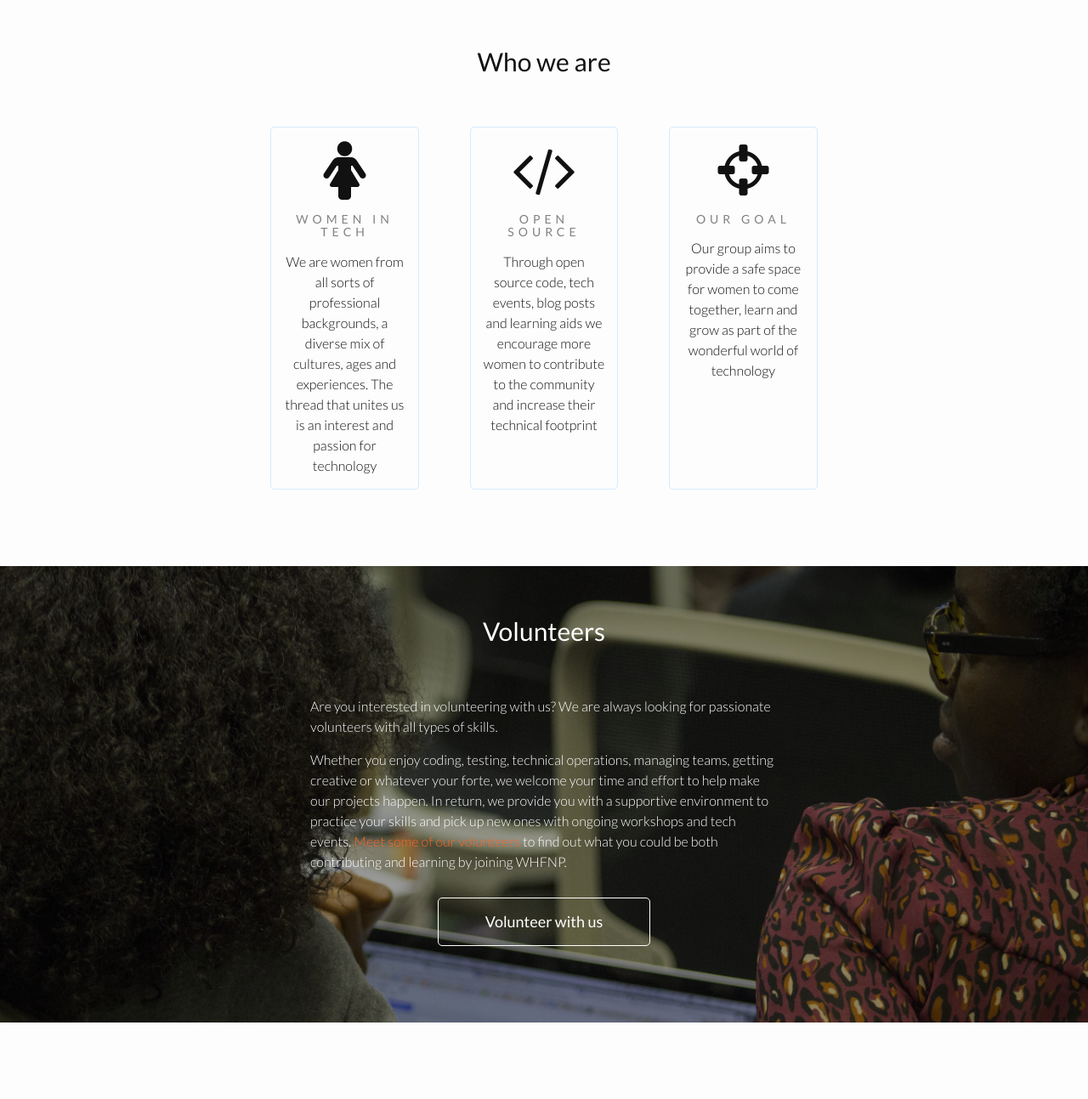
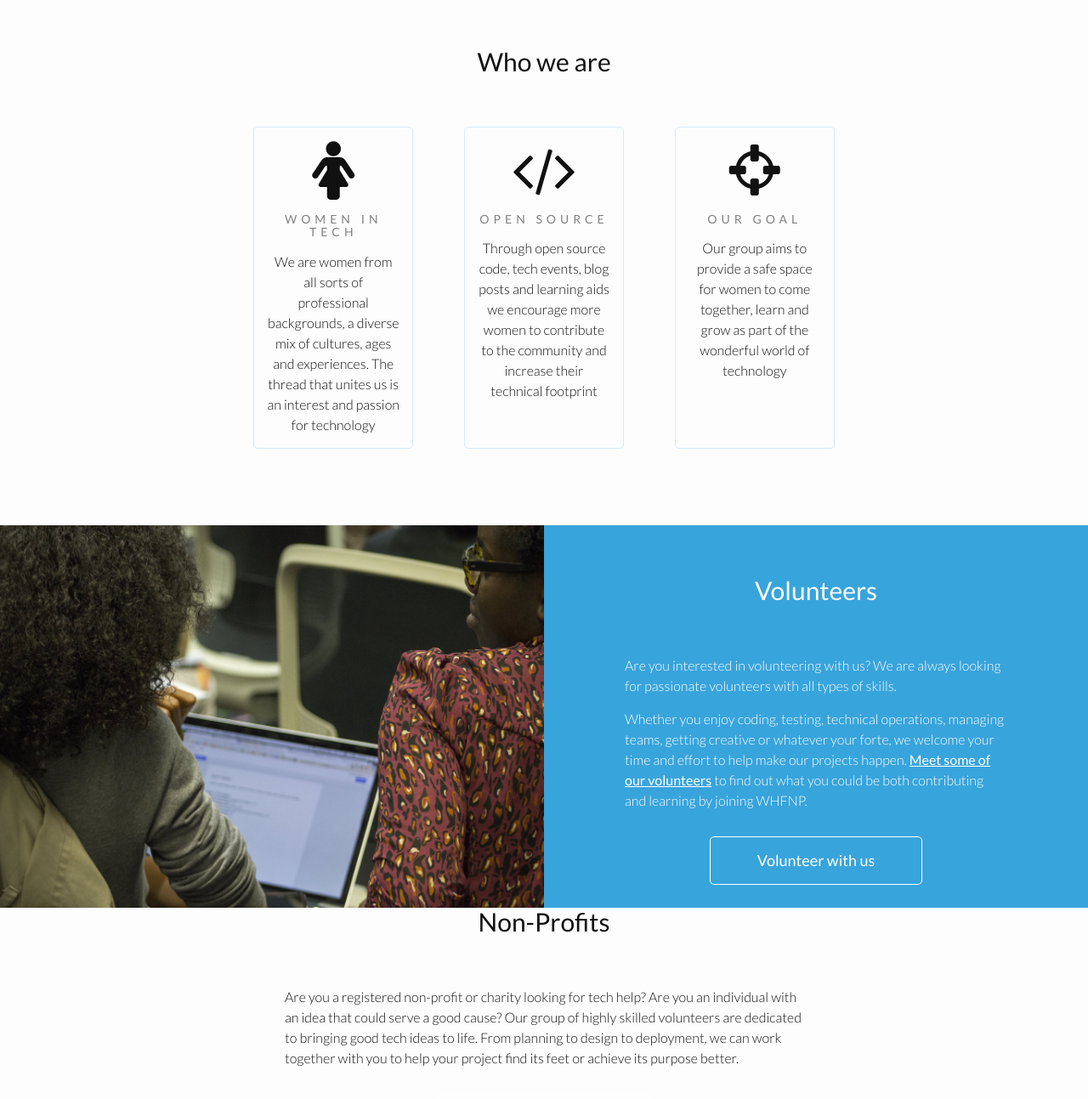
Before and after one commit to EChesters/WHFNP-Website, a Jekyll site: the page built from index.html, in a window 1280 px wide, cut to the strip 606-1980 px from the top of the page. Shown: the top 1293 px of the strip at 85% size. Built offline with Jekyll 4.4.1, drawn with Linux system fonts in a browser that asks for light colours; nearby versions of some CDN libraries; before the commit the page ends 1809 px from its top, so only the background shows below that.

Commit message:
Changed volunteers section and started on NPs

```diff
--- a/_layouts/default.html
+++ b/_layouts/default.html
@@ -4,7 +4,7 @@
   {% include head.html %}
 
   <body>
-    <div class="container-fluid">
+    <div class="container-fluid no-padding">
       <div class="row">
         {% include navbar.html %}
       </div>
--- a/_sass/_base.scss
+++ b/_sass/_base.scss
@@ -204,3 +204,8 @@ pre {
         }
     }
 }
+
+.no-padding {
+    padding-left: 0;
+    padding-right: 0;
+}
--- a/_sass/_section.scss
+++ b/_sass/_section.scss
@@ -1,11 +1,10 @@
 .section {
   margin-right: initial !important;
-  padding: 60px;
-  // overflow-x:
-
+  overflow: hidden;
 
   &.first {
     margin-top: $banner-height;
+    padding: 60px;
   }
 
   h2 {
@@ -13,22 +12,38 @@
   }
 
   &#volunteers {
-    background-image: url("/images/home-page/home-2.jpg");
-    // background-image: url("//echesters.github.io/WHFNP-Website/images/home-page/home-2.jpg");
-    background-size: cover;
+    display: flex;
+    overflow-x: hidden;
+    max-height: 450px;
+    background-color: $color-2;
     color: #fff;
-    left: 0;
-    position: absolute;
 
-    &:before {
+    // h2 {
+    //   margin: 30px 0;
+    // }
+
+    a {
+      color: #fff;
+      font-weight: $base-font-weight;
+      text-decoration: underline;
+
+      &.btn {
+        text-decoration: none;
+      }
+    }
+
+    img {
       width: 100%;
       height: 100%;
-      position: absolute;
-      top: 0;
-      left: 0;
-      background: rgba(0,0,0, 0.4);
-      content: '';
     }
+  }
+
+  &#non-profits {
+    // background-image:
+  }
+
+  .description {
+    margin-top: 60px;
   }
 }
 
--- a/css/main.scss
+++ b/css/main.scss
@@ -19,7 +19,8 @@ $text-color:       #111;
 $background-color: #fdfdfd;
 $brand-color:      #ff6525;
 
-$colour-1:		   #d4ebff;
+$colour-1:		   #d4ebff; // light blue
+$color-2:		   #38a4dc; // WHFNP blue
 $link-hover:	   darken($brand-color, 15%);
 
 $grey-color:       #828282;
--- a/index.html
+++ b/index.html
@@ -2,7 +2,7 @@
 layout: default
 ---
 
-<div class="container-fluid">
+<div class="container-fluid no-padding">
   <div class="banner home-page col-xs-12">
     <div class="text">
       <h1>Women Hack for Non-Profits</h1>
@@ -32,11 +32,25 @@ layout: default
   </div>
 
   <div id="volunteers" class="section">
+    <div class="col-xs-12 col-md-6 no-padding">
+      <img src="/images/home-page/home-2.jpg" alt="Two volunteers working on a Mac">
+      <!-- <img src="//echesters.github.io/WHFNP-Website/images/home-page/home-2.jpg" alt="Two volunteers working on a Mac"> -->
+    </div>
+    <div class="col-xs-12 col-md-6 no-padding">
+      <div class="col-xs-12 col-md-9 position central description">
+        <h2>Volunteers</h2>
+        <p>Are you interested in volunteering with us? We are always looking for passionate volunteers with all types of skills.</p>
+        <p>Whether you enjoy coding, testing, technical operations, managing teams, getting creative or whatever your forte, we welcome your time and effort to help make our projects happen. <a href="volunteers.html">Meet some of our volunteers</a> to find out what you could be both contributing and learning by joining WHFNP.</p>
+        <a class="btn white position central" href="volunteers.html">Volunteer with us</a>
+      </div>
+    </div>
+  </div>
+
+  <div id="non-profits" class="section">
     <div class="col-xs-12 col-md-6 position central">
-      <h2>Volunteers</h2>
-      <p>Are you interested in volunteering with us? We are always looking for passionate volunteers with all types of skills.</p>
-      <p>Whether you enjoy coding, testing, technical operations, managing teams, getting creative or whatever your forte, we welcome your time and effort to help make our projects happen. In return, we provide you with a supportive environment to practice your skills and pick up new ones with ongoing workshops and tech events. <a href="volunteers.html">Meet some of our volunteers</a> to find out what you could be both contributing and learning by joining WHFNP.</p>
-      <a class="btn white position central" href="volunteers.html">Volunteer with us</a>
+      <h2>Non-Profits</h2>
+      <p>Are you a registered non-profit or charity looking for tech help? Are you an individual with an idea that could serve a good cause? Our group of highly skilled volunteers are dedicated to bringing good tech ideas to life. From planning to design to deployment, we can work together with you to help your project find its feet or achieve its purpose better.</p>
+      <a class="btn white position central" href="volunteers.html">Work with us</a>
     </div>
   </div>
 </div>
```
